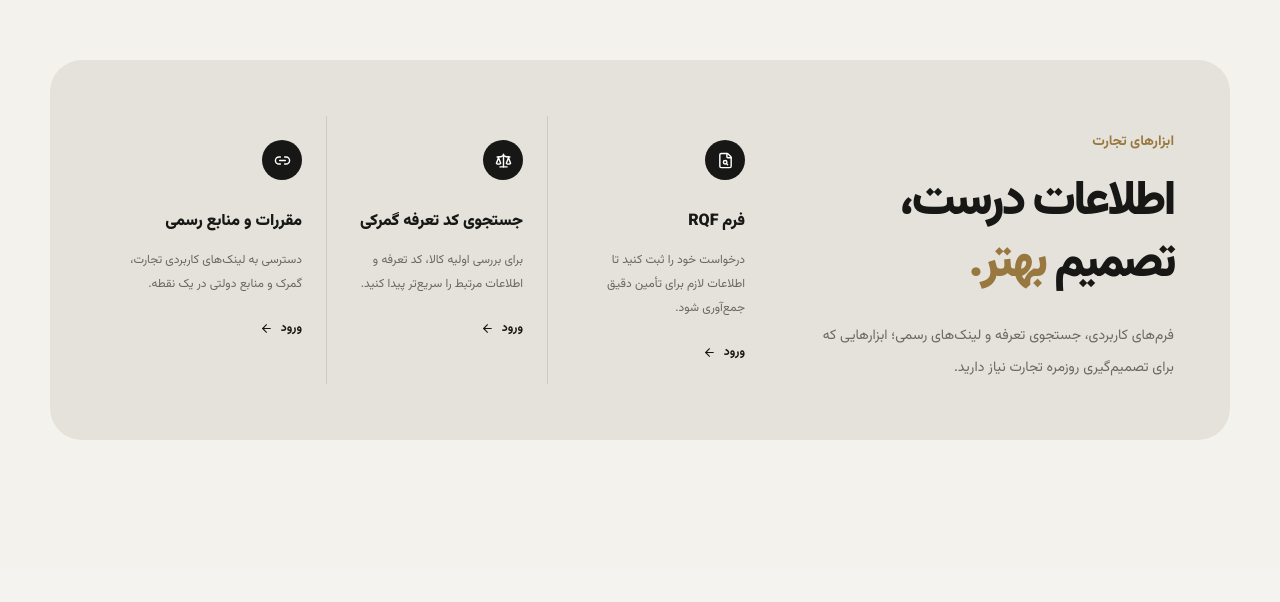
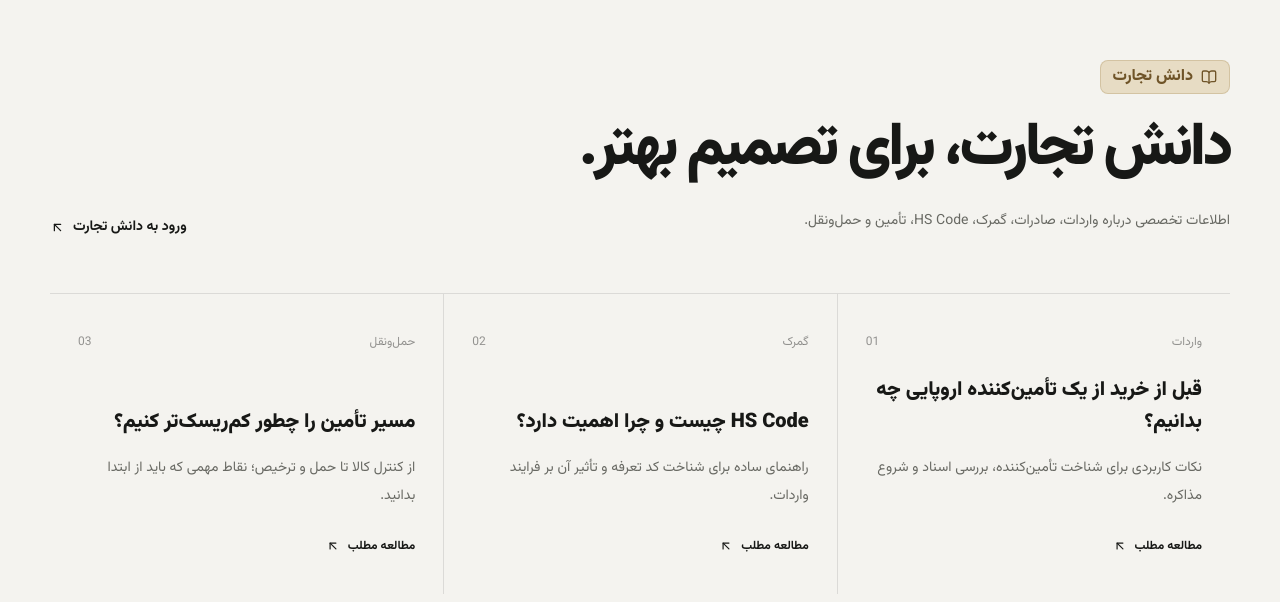
Before and after one commit to artinasd/import-export, a Next.js app: page / in a window 1280 px wide. Shown: the part 3878-4480 px from the top of the page. Built offline with nearby package versions, Linux system fonts and the light colour scheme.

Commit message:
Remove non-requested trade tools section from homepage

```diff
--- a/app/page.js
+++ b/app/page.js
@@ -3,7 +3,6 @@ import Footer from "@/components/layout/Footer";
 import Hero from "@/components/home/Hero";
 import ServicesPreview from "@/components/home/ServicesPreview";
 import ProcessSection from "@/components/home/ProcessSection";
-import TradeDesk from "@/components/home/TradeDesk";
 import InquiryCTA from "@/components/home/InquiryCTA";
 import InsightsPreview from "@/components/home/InsightsPreview";
 import WhyUs from "@/components/home/WhyUs";
@@ -19,7 +18,6 @@ export default function HomePage() {
       <ServicesPreview />
       <WhyUs />
       <ProcessSection />
-      <TradeDesk />
       <InsightsPreview />
       <InquiryCTA />
       <Footer />
```
